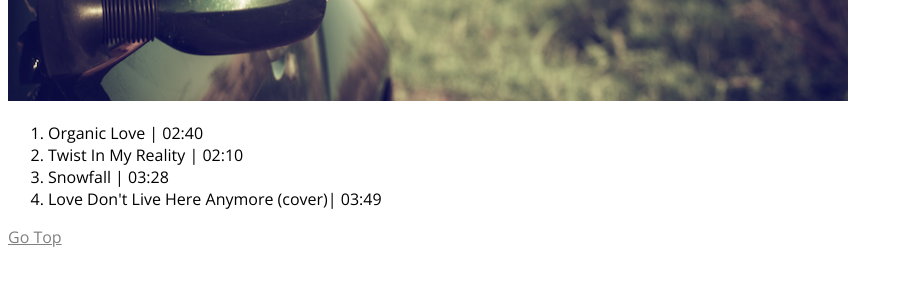
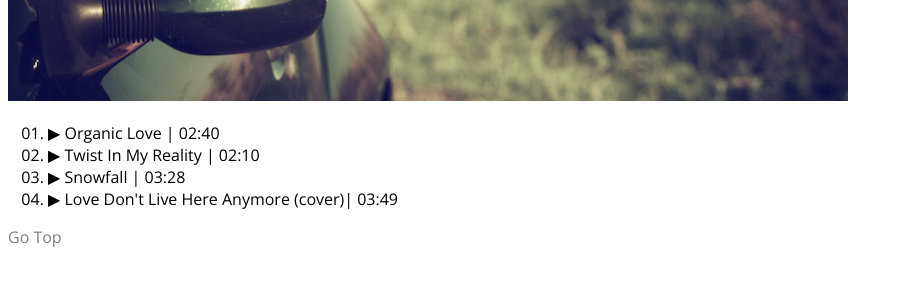
Before and after one commit to 2x11/EmiliaCole, a plain HTML site: page music.html in a window 1280 px wide. Shown: the part 800-1105 px from the top of the page, without its empty margins (0-903 px from the left). Drawn offline with nearby package versions, Linux system fonts and the light colour scheme.

Commit message:
music.css finalizado

```diff
--- a/css/music.css
+++ b/css/music.css
@@ -45,6 +45,7 @@ h2{
 
 a {
     color: grey;
+    text-decoration: none;
 }
 
 ul li {
@@ -58,7 +59,9 @@ h3{
     margin-top: 60px;
 }
 
-
+ol {
+    list-style-type: decimal-leading-zero;
+}
 
 
 
--- a/music.html
+++ b/music.html
@@ -54,10 +54,10 @@
 
 <div>
     <ol>
-        <li>Organic Love | 02:40</li>
-        <li>Twist In My Reality | 02:10</li>
-        <li>Snowfall | 03:28</li>
-        <li>Love Don't Live Here Anymore (cover)| 03:49</li>
+        <li> ▶ Organic Love | 02:40</li>
+        <li> ▶ Twist In My Reality | 02:10</li>
+        <li> ▶ Snowfall | 03:28</li>
+        <li> ▶ Love Don't Live Here Anymore (cover)| 03:49</li>
     </ol>
 
     <a href="">Go Top</a>
```
